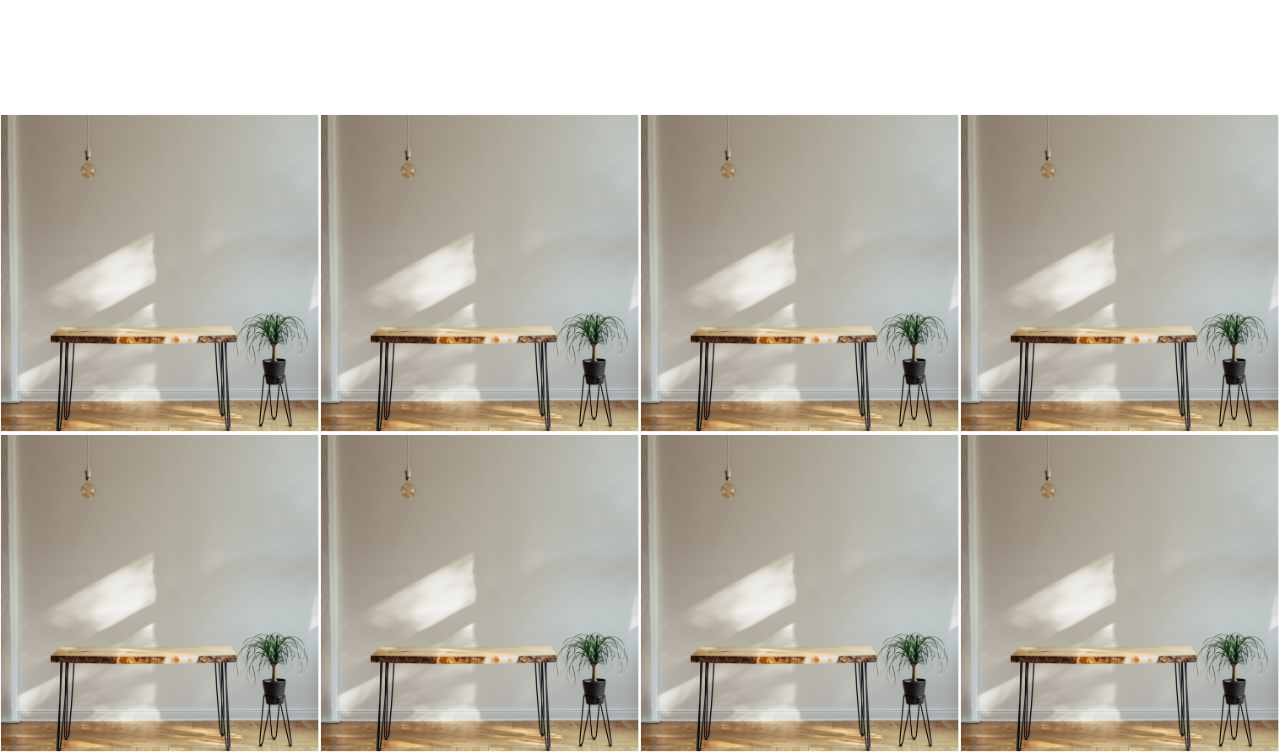
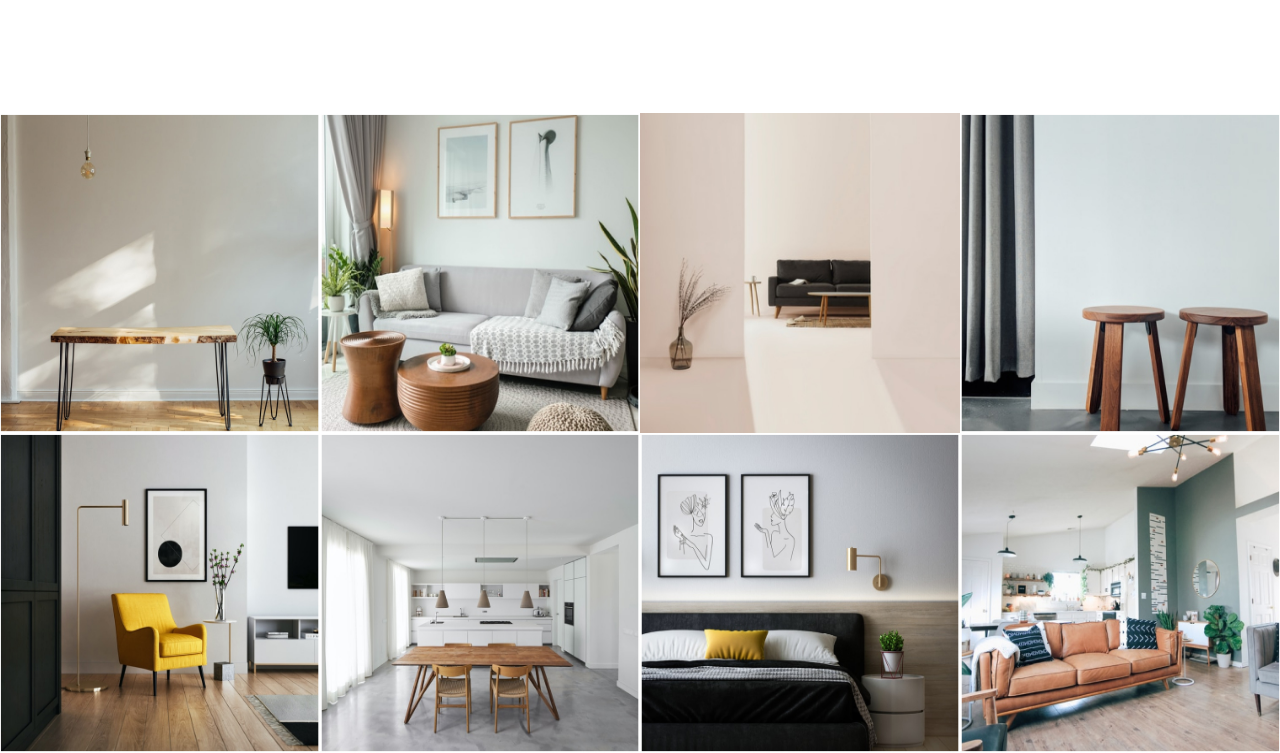
Before and after one commit to Homutovsky/Diploma-project-HTML-CSS-from-TeachMeSkills, a plain HTML site: page index.html in a window 1280 px wide. Shown: the part 1537-2290 px from the top of the page. Drawn offline with Linux system fonts and the light colour scheme.

Commit message:
add new details

```diff
--- a/index.html
+++ b/index.html
@@ -155,7 +155,8 @@
             </div>
         </div>
         <div class="projects__project">
-            <img class="projects__img" src="media/projects__img-first.jpg" alt="">
+            <img class="projects__img" src="media/projects__img-second.jpg" alt="">
+            <a href="">
                 <div class="projects__wrap">
                     <h2 class="projects__title">
                         Project Name
@@ -164,9 +165,11 @@
                         User Interface Design
                     </p>
                 </div>
+            </a>
         </div>
         <div class="projects__project">
-            <img class="projects__img" src="media/projects__img-first.jpg" alt="">
+            <img class="projects__img" src="media/projects__img-third.jpg" alt="">
+            <a href="">
                 <div class="projects__wrap">
                     <h2 class="projects__title">
                         Project Name
@@ -175,9 +178,11 @@
                         User Interface Design
                     </p>
                 </div>
+            </a>
         </div>
         <div class="projects__project">
-            <img class="projects__img" src="media/projects__img-first.jpg" alt="">
+            <img class="projects__img" src="media/projects__img-fourth.jpg" alt="">
+            <a href="">
                 <div class="projects__wrap">
                     <h2 class="projects__title">
                         Project Name
@@ -186,9 +191,11 @@
                         User Interface Design
                     </p>
                 </div>
+            </a>
         </div>
         <div class="projects__project">
-            <img class="projects__img" src="media/projects__img-first.jpg" alt="">
+            <img class="projects__img" src="media/projects__img-fifth.jpg" alt="">
+            <a href="">
                 <div class="projects__wrap">
                     <h2 class="projects__title">
                         Project Name
@@ -197,9 +204,11 @@
                         User Interface Design
                     </p>
                 </div>
+            </a>
         </div>
         <div class="projects__project">
-            <img class="projects__img" src="media/projects__img-first.jpg" alt="">
+            <img class="projects__img" src="media/projects__img-sixth.jpg" alt="">
+            <a href="">
                 <div class="projects__wrap">
                     <h2 class="projects__title">
                         Project Name
@@ -208,9 +217,11 @@
                         User Interface Design
                     </p>
                 </div>
+            </a>
         </div>
         <div class="projects__project">
-            <img class="projects__img" src="media/projects__img-first.jpg" alt="">
+            <img class="projects__img" src="media/projects__img-seventh.jpg" alt="">
+            <a href="">
                 <div class="projects__wrap">
                     <h2 class="projects__title">
                         Project Name
@@ -219,9 +230,11 @@
                         User Interface Design
                     </p>
                 </div>
+            </a>
         </div>
         <div class="projects__project">
-            <img class="projects__img" src="media/projects__img-first.jpg" alt="">
+            <img class="projects__img" src="media/projects__img-eighth.jpg" alt="">
+            <a href="">
                 <div class="projects__wrap">
                     <h2 class="projects__title">
                         Project Name
@@ -230,6 +243,7 @@
                         User Interface Design
                     </p>
                 </div>
+            </a>
         </div>
     </section>
 </body>
--- a/style/style.scss
+++ b/style/style.scss
@@ -7,7 +7,7 @@ $backgroundColorButtonHover: #E71414;
 $titleColorTitle: #2D3033;
 $titleColorText: #6C7279;
 $colorTransparent: transparent;
-$projectsHoverBackgorundColor: rgba(255, 67, 67,0.8);
+$projectsHoverBackgorundColor: rgba(255, 67, 67, 0.8);
 
 
 
@@ -276,13 +276,9 @@ $projectsHoverBackgorundColor: rgba(255, 67, 67,0.8);
     display: grid;
     grid-template-columns: repeat(4, 1fr);
 
+
     &__project {
         position: relative;
-        background-color:#FF4343;
-
-        // &:hover {
-        //     background-color: $projectsHoverBackgorundColor;
-        // }
     }
 
     &__project::before {
@@ -302,9 +298,26 @@ $projectsHoverBackgorundColor: rgba(255, 67, 67,0.8);
 
     &__wrap {
         position: absolute;
-        top:  30%;
-        left: 50%;
-        transform: translateX(-50%);
+        width: 100%;
+        height: 100%;
+        top: 0;
+        left: 0;
+        display: flex;
+        flex-direction: column;
+        justify-content: center;
+        align-items: center;
+        cursor: pointer;
+
+
+        &:hover {
+            background-color: $projectsHoverBackgorundColor;
+            position: absolute;
+        }
+
+        &:hover h2,
+        &:hover p {
+            color: $textColorWhite;
+        }
     }
 
     &__title {
@@ -317,9 +330,6 @@ $projectsHoverBackgorundColor: rgba(255, 67, 67,0.8);
         color: $colorTransparent;
         display: inline-block;
 
-        &:hover {
-            color:$textColorWhite;
-        }
     }
 
     &__text {
@@ -327,8 +337,5 @@ $projectsHoverBackgorundColor: rgba(255, 67, 67,0.8);
         line-height: 21px;
         color: $textColorWhite;
         color: $colorTransparent;
-        &:hover {
-            color:$textColorWhite;
-        }
     }
 }
```
Also changed, not shown: media/projects__img-eighth.jpg (added), media/projects__img-fifth.jpg (added), media/projects__img-fourth.jpg (added), media/projects__img-second.jpg (added), media/projects__img-seventh.jpg (added), media/projects__img-sixth.jpg (added), media/projects__img-third.jpg (added), style/style.css, 1 other file. Lines whose indentation alone changed are shown as unchanged.
